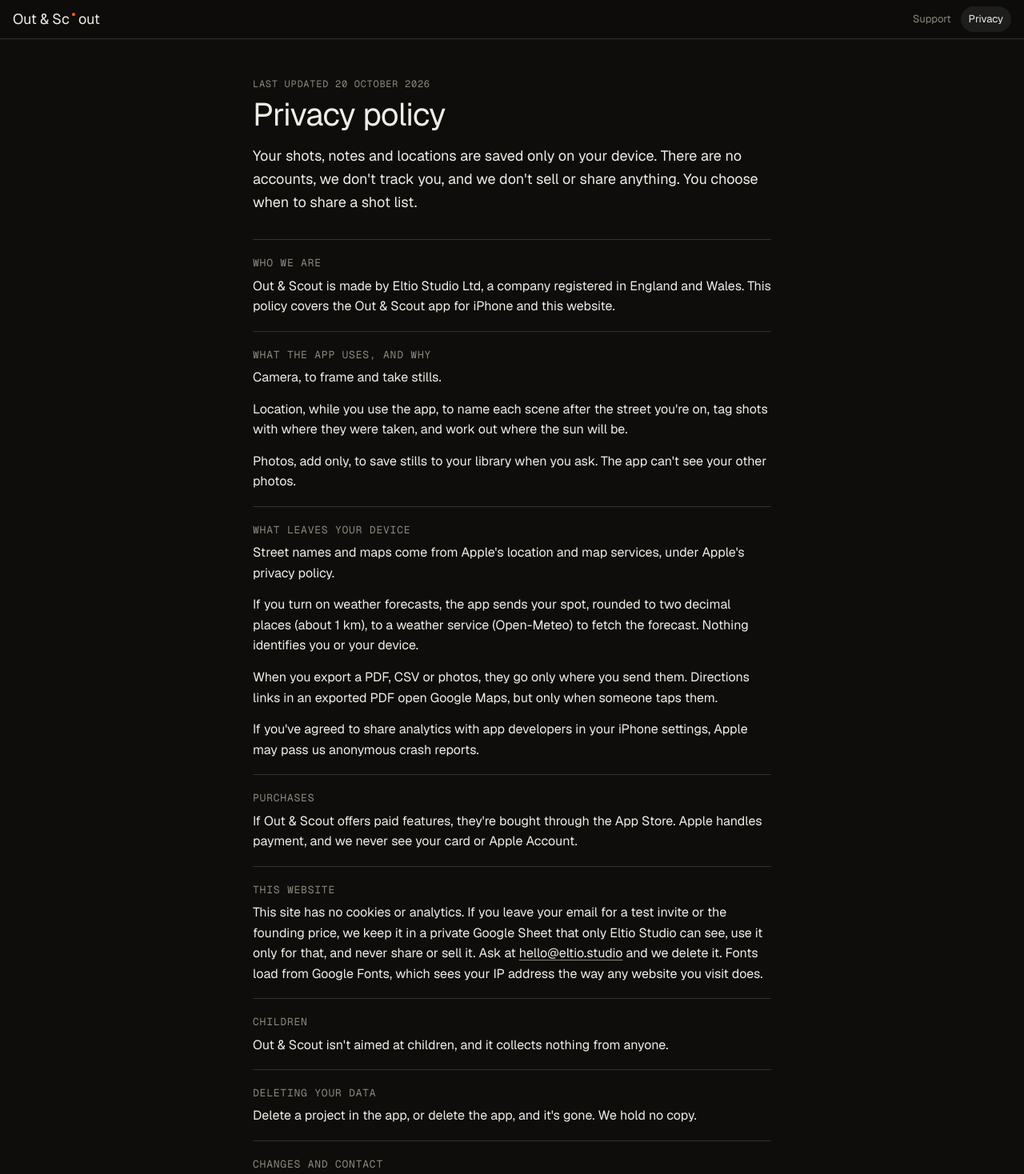
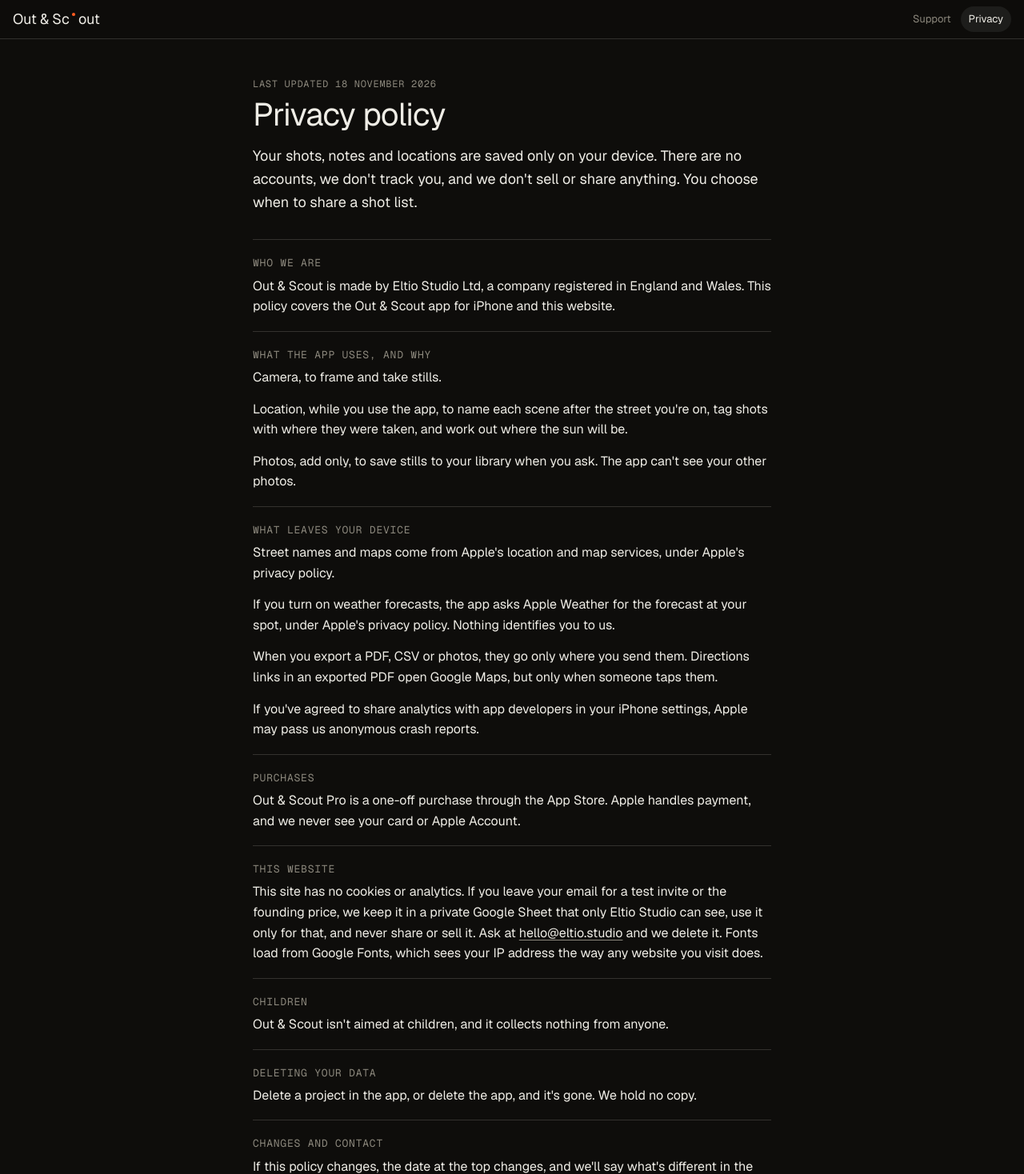
Before and after one commit to elh0/outandscout-site, a plain HTML site: page privacy/index.html in a window 1280 px wide. Shown: the top 1468 px of the page at 80% size. Drawn offline with nearby package versions, Linux system fonts and the light colour scheme.

Commit message:
Privacy: forecasts now come from Apple Weather; Pro is an App Store purchase (#1)
Claude-Session: https://claude.ai/code/session_01WU34tcTEkLbr5JxqXkjiDN

Co-authored-by: Claude <noreply@anthropic.com>

```diff
--- a/privacy/index.html
+++ b/privacy/index.html
@@ -16,13 +16,13 @@
 <body>
 <header class="top"><a class="lock" href="../" aria-label="Out and Scout home">Out &amp; Sc<i class="sd"></i>out</a><nav><a href="../support/">Support</a><a href="../privacy/" class=cur>Privacy</a></nav></header>
 <main>
-<p class="tag">Last updated 20 October 2026</p>
+<p class="tag">Last updated 18 November 2026</p>
 <h1>Privacy policy</h1>
 <p class="lede">Your shots, notes and locations are saved only on your device. There are no accounts, we don't track you, and we don't sell or share anything. You choose when to share a shot list.</p>
 <section><h2>Who we are</h2><p>Out &amp; Scout is made by Eltio Studio Ltd, a company registered in England and Wales. This policy covers the Out &amp; Scout app for iPhone and this website.</p></section>
 <section><h2>What the app uses, and why</h2><p><b>Camera</b>, to frame and take stills.</p><p><b>Location, while you use the app</b>, to name each scene after the street you're on, tag shots with where they were taken, and work out where the sun will be.</p><p><b>Photos, add only</b>, to save stills to your library when you ask. The app can't see your other photos.</p></section>
-<section><h2>What leaves your device</h2><p>Street names and maps come from Apple's location and map services, under Apple's privacy policy.</p><p>If you turn on weather forecasts, the app sends your spot, rounded to two decimal places (about 1 km), to a weather service (Open-Meteo) to fetch the forecast. Nothing identifies you or your device.</p><p>When you export a PDF, CSV or photos, they go only where you send them. Directions links in an exported PDF open Google Maps, but only when someone taps them.</p><p>If you've agreed to share analytics with app developers in your iPhone settings, Apple may pass us anonymous crash reports.</p></section>
-<section><h2>Purchases</h2><p>If Out &amp; Scout offers paid features, they're bought through the App Store. Apple handles payment, and we never see your card or Apple Account.</p></section>
+<section><h2>What leaves your device</h2><p>Street names and maps come from Apple's location and map services, under Apple's privacy policy.</p><p>If you turn on weather forecasts, the app asks Apple Weather for the forecast at your spot, under Apple's privacy policy. Nothing identifies you to us.</p><p>When you export a PDF, CSV or photos, they go only where you send them. Directions links in an exported PDF open Google Maps, but only when someone taps them.</p><p>If you've agreed to share analytics with app developers in your iPhone settings, Apple may pass us anonymous crash reports.</p></section>
+<section><h2>Purchases</h2><p>Out &amp; Scout Pro is a one-off purchase through the App Store. Apple handles payment, and we never see your card or Apple Account.</p></section>
 <section><h2>This website</h2><p>This site has no cookies or analytics. If you leave your email for a test invite or the founding price, we keep it in a private Google Sheet that only Eltio Studio can see, use it only for that, and never share or sell it. Ask at <a href="mailto:hello@eltio.studio">hello@eltio.studio</a> and we delete it. Fonts load from Google Fonts, which sees your IP address the way any website you visit does.</p></section>
 <section><h2>Children</h2><p>Out &amp; Scout isn't aimed at children, and it collects nothing from anyone.</p></section>
 <section><h2>Deleting your data</h2><p>Delete a project in the app, or delete the app, and it's gone. We hold no copy.</p></section>
```
